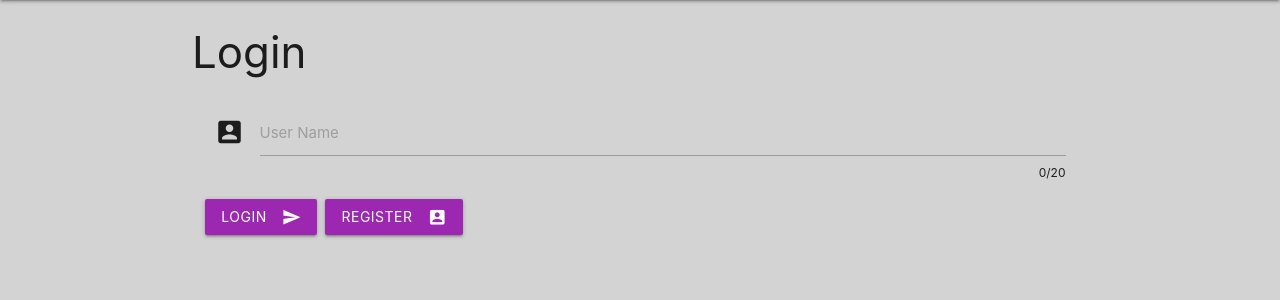
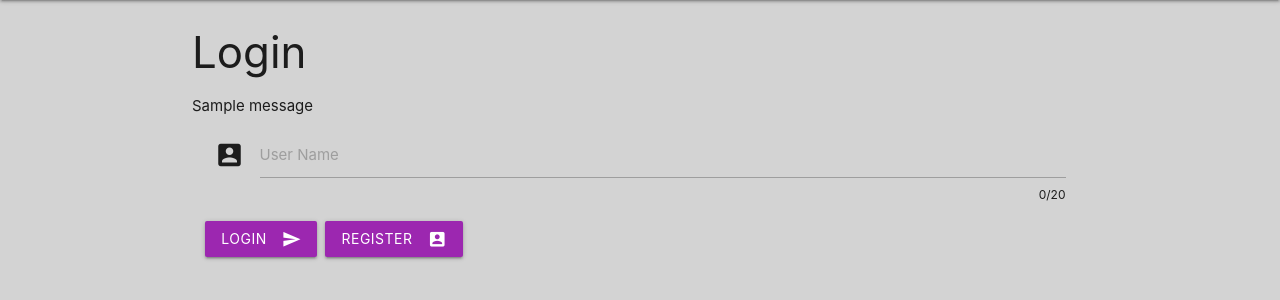
Before and after one commit to Code-Institute-Submissions/Wexford_Dictionary_Project, a Flask app: page / in a window 1280 px wide. Shown: the part 64-364 px from the top of the page. Run offline with Flask 2, Linux system fonts and the light colour scheme; one stand-in notice (Sample message) is shown; some libraries are stand-ins or nearby versions.

Commit message:
added flash messages to login and register pages

```diff
--- a/app.py
+++ b/app.py
@@ -44,6 +44,7 @@ def insertuser():
         user.insert_one(newuser)
         return redirect(url_for('login'))
     else:
+        flash('Username already exists!')
         return redirect(url_for('register'))
 
 
@@ -56,7 +57,8 @@ def isuser():
     if user != None:
        return redirect(url_for('home'))
     else:
-       return redirect(url_for('login'))
+        flash('Username does not exist!')
+    return redirect(url_for('login'))
 
 
 @app.route('/getslang')
--- a/templates/login.html
+++ b/templates/login.html
@@ -18,6 +18,9 @@
 </header>
 <div class="container">
 <h3>Login</h3>
+{% for message in get_flashed_messages()%}
+    {{ message }}
+    {% endfor %}
   <div class="row">
     <form action="{{url_for('isuser')}}" method="POST" class="col s12">
 <div class="input-field col s12">
--- a/templates/register.html
+++ b/templates/register.html
@@ -18,6 +18,9 @@
 </header>
 <div class="container">
 <h3>Register</h3>
+    {% for message in get_flashed_messages()%}
+    {{ message }}
+    {% endfor %}
     <div>
     <form action="{{url_for('insertuser')}}" method="POST" class="col s12">
      <div class="input-field col s12">
```
